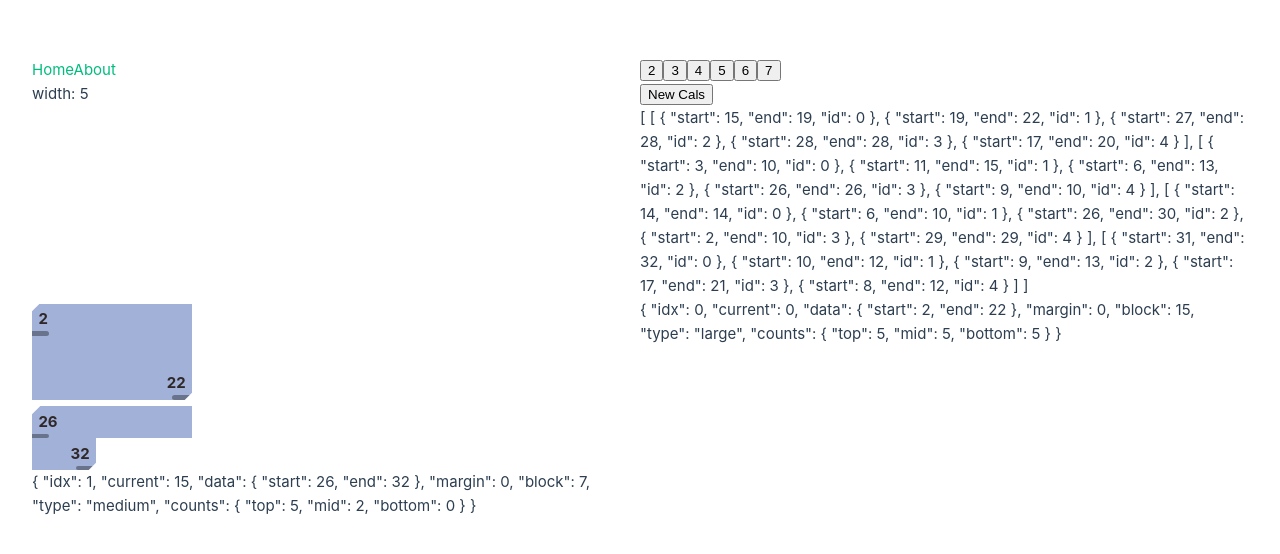
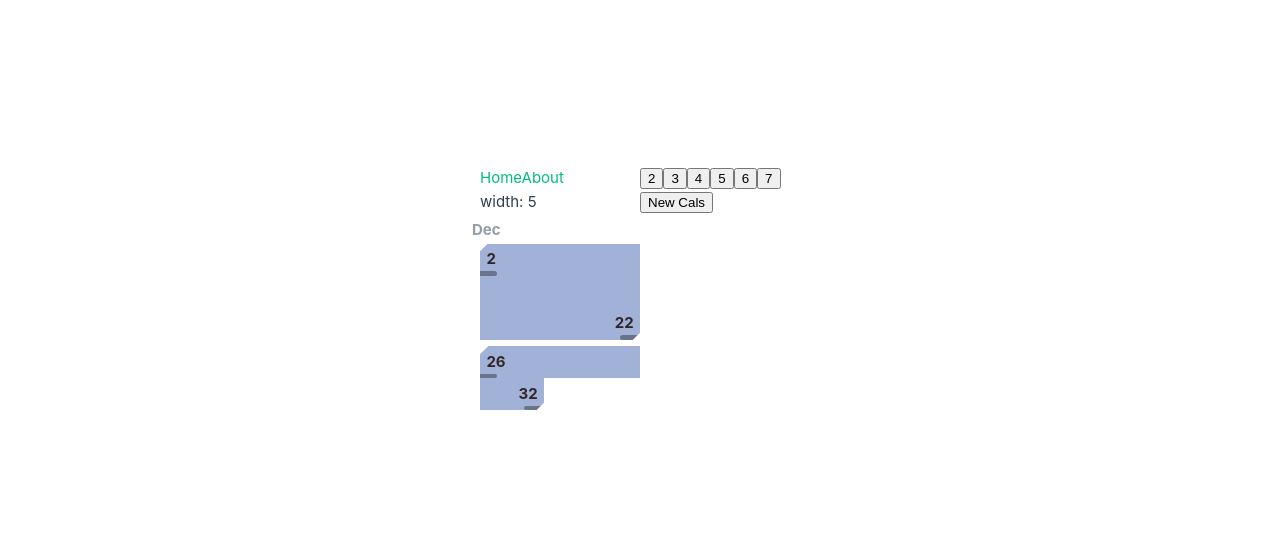
Before and after one commit to k-flynn-webdev/app-short-cal, a Vue app: page /group in a window 1280 px wide. Shown: the part 112-666 px from the top of the page. Built offline with nearby package versions, Linux system fonts and the light colour scheme.

Commit message:
removing prints

```diff
--- a/src/components/CalsButton.vue
+++ b/src/components/CalsButton.vue
@@ -3,7 +3,6 @@ import { storeToRefs } from "pinia";
 import { onBeforeMount } from "vue";
 import { useCalsStore } from "@/stores/cals";
 
-const { getCals } = storeToRefs(useCalsStore());
 const { fetchCals } = useCalsStore();
 
 onBeforeMount(() => {
@@ -14,6 +13,5 @@ onBeforeMount(() => {
 <template>
   <div>
     <button @click="fetchCals">New Cals</button>
-    <p>{{ getCals }}</p>
   </div>
 </template>
--- a/src/components/Group.vue
+++ b/src/components/Group.vue
@@ -11,16 +11,11 @@ const { getCols } = storeToRefs(useInfoStore());
 const { getCalBLocks } = storeToRefs(useCalsStore());
 
 const calBLocks = computed(() => getCalBLocks.value(getCols.value));
-
-// TODO : Re write this all with the idea that theres 3 modes/types of groupObject and render that way ""
-// todo eg ["single", "small", "medium", "large"] based on that define the render
-// todo which means the build function needs to have that property!
-// todo also classes and extra things like that shouldn't be done in the object but worked out
-// todo in the component
-// todo new groupObject will no longer need top.block mid.block etc just an array with 1 - 3 values!
 </script>
 
 <template>
+  <div>
+    <div class="month">{{ calBLocks.month }}</div>
     <div class="container" :class="`width-${getCols}`">
       <GroupItem
         v-for="groupItem in calBLocks.data"
@@ -29,13 +24,18 @@ const calBLocks = computed(() => getCalBLocks.value(getCols.value));
         :cols="getCols"
       />
     </div>
-
-  <div v-for="item in calBLocks.data" :key="item">
-    {{ item }}
   </div>
 </template>
 
 <style lang="scss">
+.month {
+  font-weight: bold;
+  position: relative;
+  left: -0.5rem;
+  bottom: -0.25rem;
+  opacity: 50%;
+}
+
 .container {
   display: flex;
   flex-wrap: wrap;
--- a/src/helpers/cal.js
+++ b/src/helpers/cal.js
@@ -216,6 +216,6 @@ export const createBlockList = (input, cols) => {
 
       return acc;
     },
-    { current: 0, data: [] }
+    { current: 0, data: [], month: "Dec" }
   );
 };
```
Lines whose indentation alone changed are shown as unchanged.
